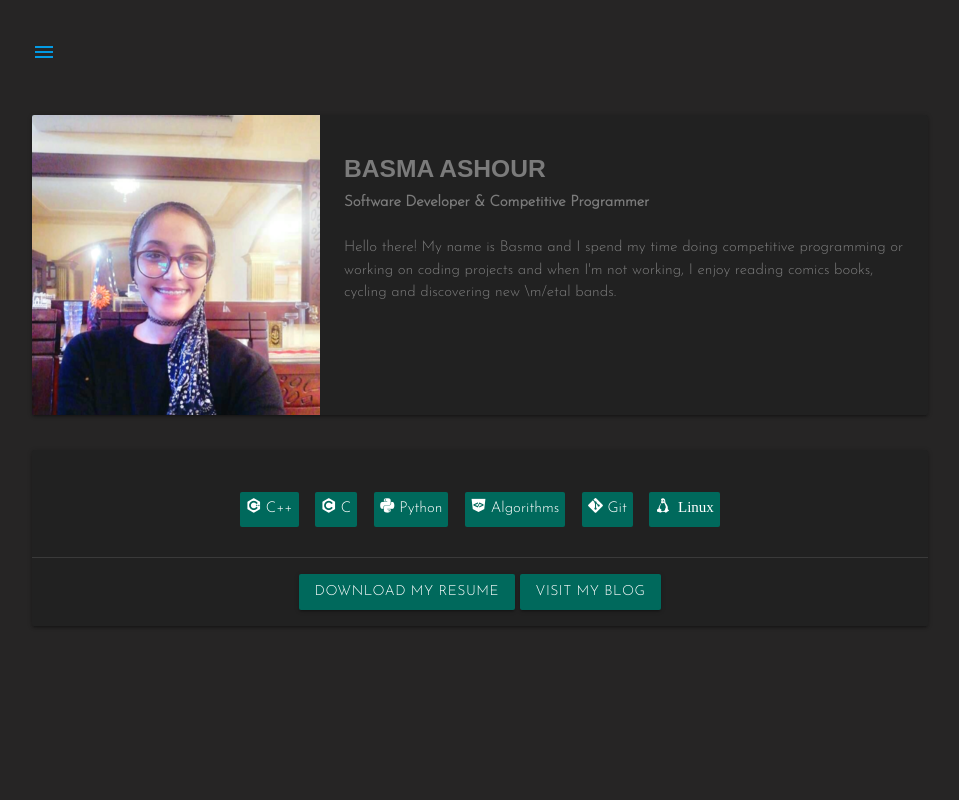
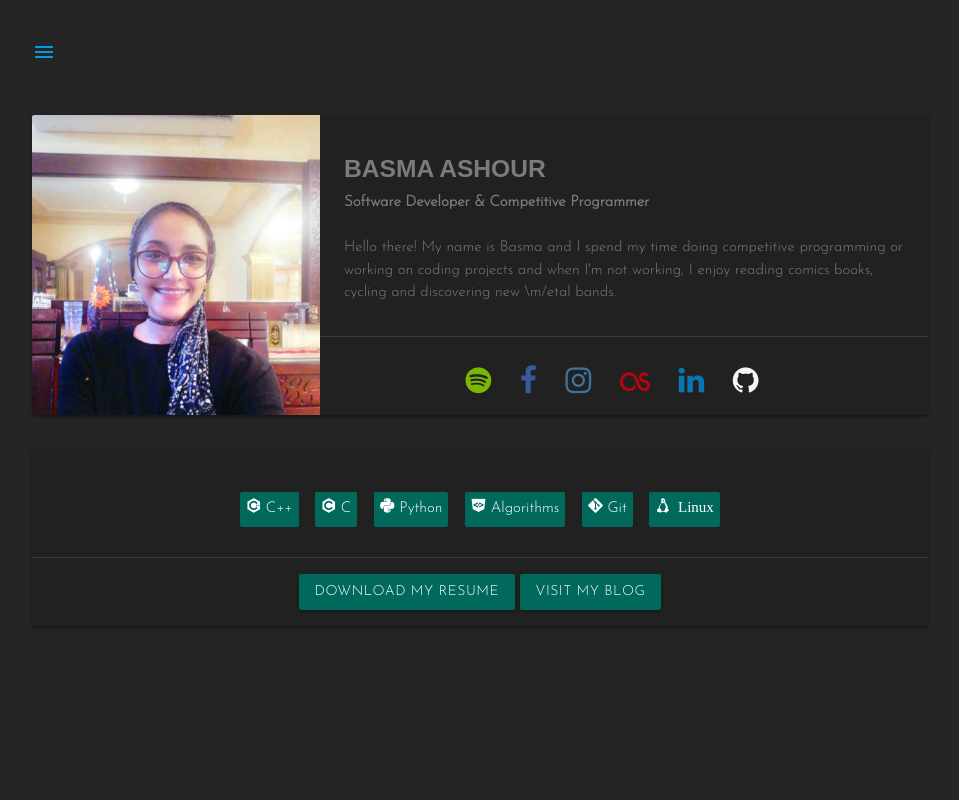
Before and after one commit to basmaashouur/MyPortfolio, a plain HTML site: page index.html in a window 1280 px wide. Shown: the top 800 px of the page, without its empty margins (160-1119 px from the left). Drawn offline with nearby package versions, Linux system fonts and the light colour scheme.

Commit message:
Add social stuff

```diff
--- a/css/site.css
+++ b/css/site.css
@@ -86,3 +86,35 @@ a.github-link:hover {
     margin-left: auto;
     animation-delay: 1s;
     text-align: center;
+}
+
+
+#soci-card
+{
+        display: block;
+    position: relative;
+    margin-top: 12px;
+    text-align: center;
+
+}
+
+
+ .fa-github {
+    color:#f5f5f5;
+  }
+  .fa-facebook {
+    color: #3b5998;
+  }
+
+    .fa-instagram {
+    color: #3f729b;
+  }
+  .fa-lastfm {
+    color: #c3000d;
+  }
+  .fa-linkedin {
+    color: #0976b4;
+  }
+  .fa-spotify {
+    color: #7ab800;
+  }
--- a/index.html
+++ b/index.html
@@ -67,6 +67,8 @@
    <section id="about" class="row ">
     <div class="section">
         <div class="container">
+
+
             <div class="row ">
                 <div class="card horizontal grey darken-4">
                     <div class="card-image">
@@ -80,15 +82,26 @@
                           <br>
                             Hello there! My name is Basma and I spend my time doing competitive programming or working on coding projects
                  and when I'm not working, I enjoy reading comics books, cycling and discovering new \m/etal bands.
-                        </p><br><br>
+                        </p>
+
+
 
           </div>
+                                  <div class="card-action">
+<div id="soci-card">
+  <a href=""> <i class="fa fa-spotify fa-2x"> </i></a>
+    <a href="https://www.facebook.com/BasmaAshouur"><i class="fa fa-facebook fa-2x"></i></a>
+    <a href="https://www.instagram.com/basmaashouur/"><i class="fa fa-instagram fa-2x"></i></a>
+    <a href="https://www.last.fm/user/Basmaashouur"><i class="fa fa-lastfm fa-2x"></i></a>
+    <a href="https://www.linkedin.com/in/basma-ashour-a26279116/"><i class="fa fa-linkedin fa-2x"></i></a>
+  <a href="https://github.com/basmaashouur"><i class="fa fa-github fa-2x"></i></a>
+</div>
+</div>
 
         </div>
-
   </div>
-
 </div>
+  <!--End of first card  -->
 
         <div class="row">
             <div class="col-md-14">
@@ -99,9 +112,7 @@
                         <p>
 
                         </p>
-
-
-      <div id="hashtag-card">
+                           <div id="hashtag-card">
                             <div class="hashtag">
                                 <i class="devicon-cplusplus-plain"></i> C++
                             </div>
@@ -133,14 +144,12 @@
                             <!-- CONTACT BUTTON -->
                             <a href="https://basmaashouur.blogspot.com/" target="_blank" class="btn waves-effect teal darken-3">Visit My Blog</a>
                         </div>
+                       </div>
+                          </div>
+                          </div>
+                         </div>
 
-
-            </div>
-        </div>
-
-
-</div>
-</div>
+                           <!--End of Second card  -->
 </div>
 </div>
 </section>
```
